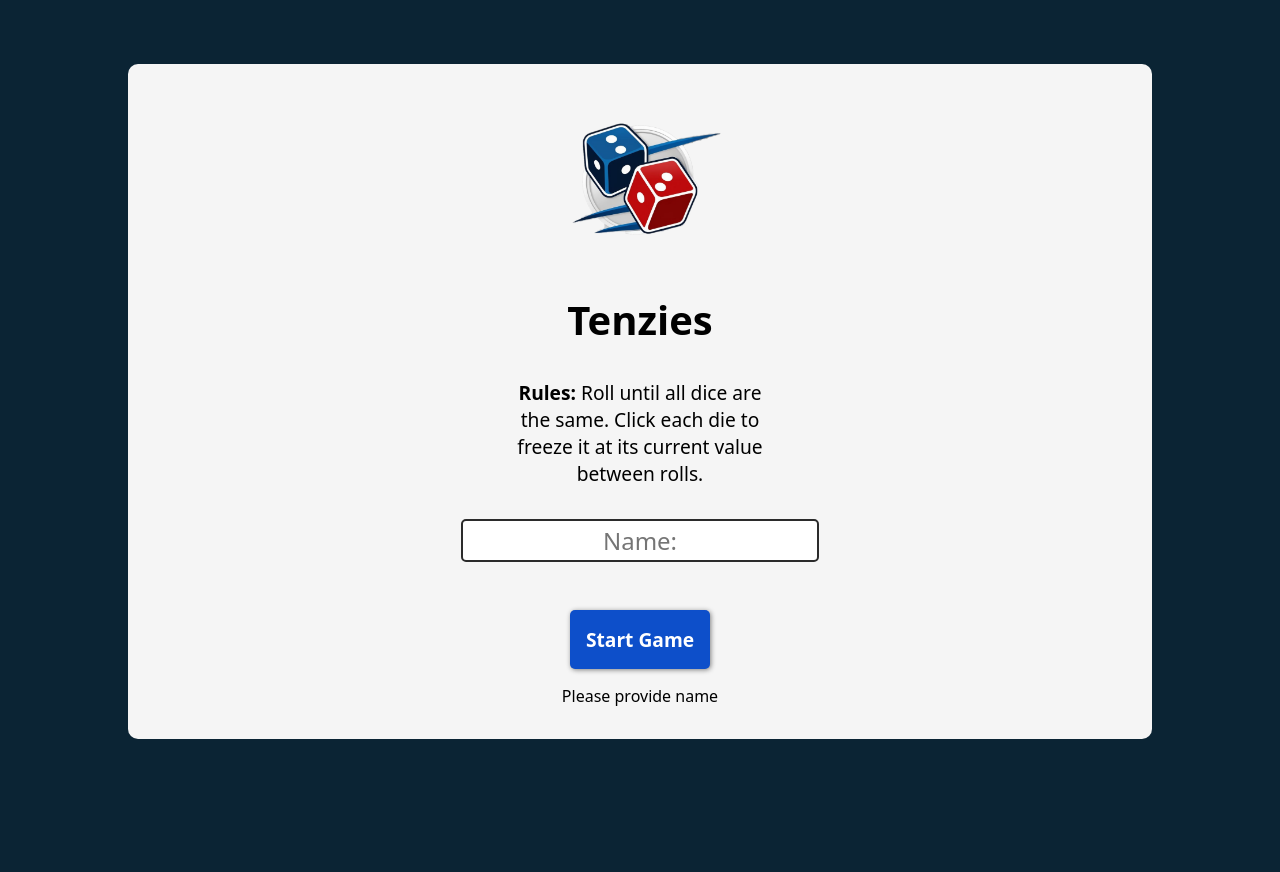
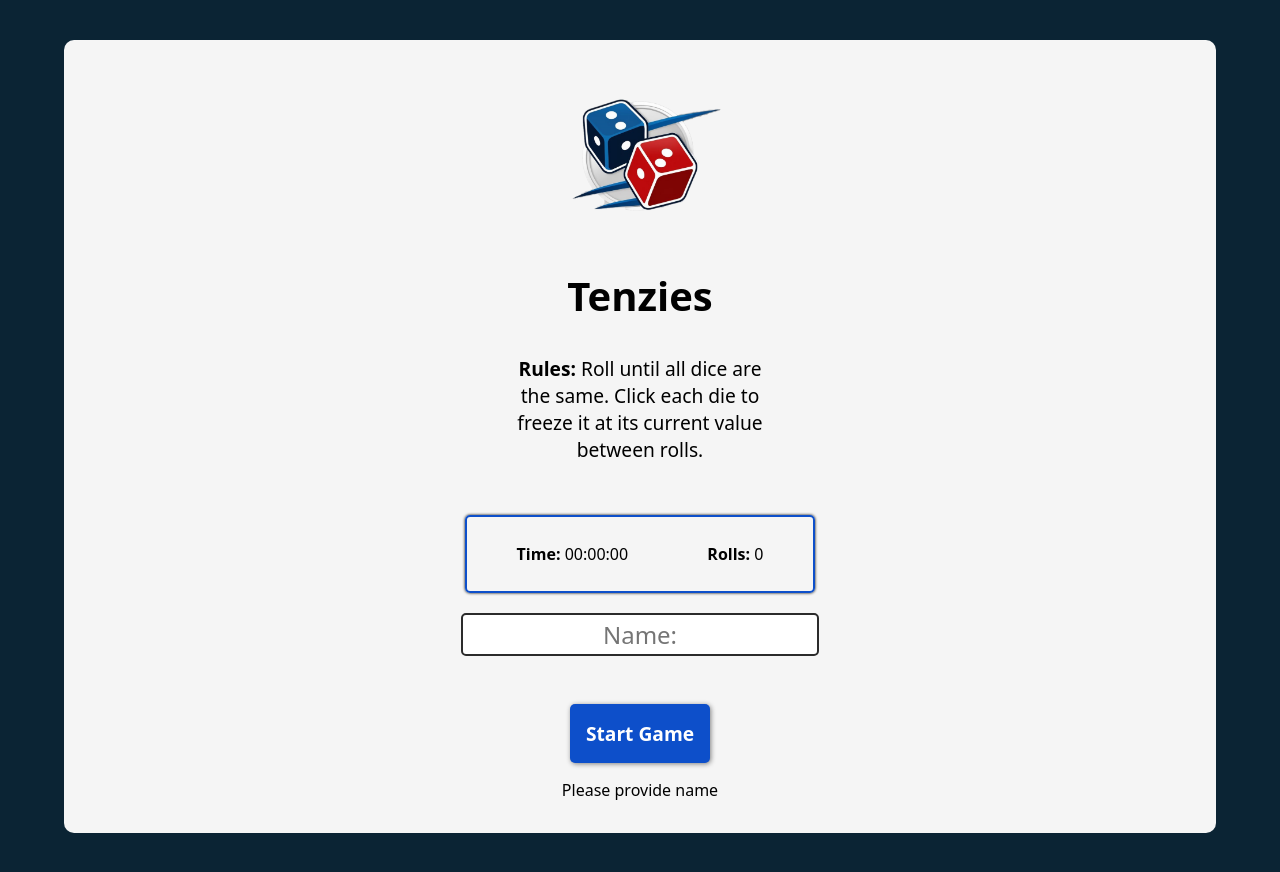
Before and after one commit to Iliyan300/Tenzies-Game, a React (Vite) app in the folder Tenzies-game/: page / in a window 1280 px wide. Before the commit the page ends 803 px from the top, so only its background shows below. Built offline with nearby package versions, Linux system fonts and the light colour scheme.

Commit message:
fixing timer and rolls tracker, refactor code

```diff
--- a/Tenzies-game/components/Die.jsx
+++ b/Tenzies-game/components/Die.jsx
@@ -5,7 +5,7 @@ function Dice(props) {
 const dotElements = [];
 
 for(let i = 0; i < props.value; i++) {
-dotElements.push(<div key={props.id} className="dot"></div>)
+dotElements.push(<div key={i} className="dot"></div>)
 }
 
 const styles = {
--- /dev/null
+++ b/Tenzies-game/components/RollsTracker.jsx
@@ -0,0 +1,13 @@
+
+
+function RollsTracker(props) {
+
+
+
+return(
+
+    <p><strong>Rolls: </strong> {props.rolls} </p>
+)
+}
+
+export default RollsTracker
--- /dev/null
+++ b/Tenzies-game/components/Timer.jsx
@@ -0,0 +1,41 @@
+import { useEffect} from 'react'
+
+function Timer({miliseconds, setmiliSeconds, isRunning}) {
+
+useEffect(() => {
+
+    let interval;
+    if(isRunning) {
+
+        interval = setInterval(() => {
+            setmiliSeconds(prev => prev + 10)
+
+        },10);
+    } else {
+        clearInterval(interval);
+    }
+
+    return () => clearInterval(interval);
+
+},[isRunning])
+
+
+let minutes = Math.floor(miliseconds / 60000);
+let seconds = Math.floor((miliseconds % 60000) / 1000);
+let milisecs = Math.floor((miliseconds % 1000) / 10);
+
+
+    return(
+
+        <p>
+        <strong>Time: </strong>
+        {minutes < 10 ? `0${minutes}` : minutes}
+        :{seconds < 10 ? `0${seconds}` : seconds}
+        :{milisecs < 10 ? `0${milisecs}` : milisecs}
+        </p>
+
+    )
+
+}
+
+export default Timer
--- a/Tenzies-game/src/App.css
+++ b/Tenzies-game/src/App.css
@@ -5,7 +5,7 @@
 
 
 body {
-  margin: 2rem;
+
   display: flex;
   justify-content: center;
   padding:2rem;
@@ -18,8 +18,8 @@ flex-direction: column;
 justify-content: top;
 align-items: center;
   background: #F5F5F5;
-  min-width: 80vw;
-  min-height: 80vh;
+  min-width: 90vw;
+  min-height: 90vh;
   border-radius:10px;
   text-align: center;
   padding:1rem;
@@ -166,3 +166,16 @@ max-width: 200px;
   margin-right: 4px;
 
 }
+
+.trackers-wrapper {
+
+  border:2px solid #0d4fca;
+  padding:10px;
+  margin:20px;
+  border-radius: 5px;
+  display:flex;
+  justify-content: space-around;
+  align-items: center;
+  width:350px;
+  box-shadow: 0px 0px 3px black;
+}
--- a/Tenzies-game/src/App.jsx
+++ b/Tenzies-game/src/App.jsx
@@ -1,16 +1,23 @@
 import { useState, useEffect } from 'react'
-import Die from "/components/Die"
+import Die from "../components/Die"
+import Timer from "../components/Timer"
+import RollsTracker from '../components/RollsTracker'
 import './App.css'
 import { nanoid } from "nanoid"
 import Confetti from "react-confetti"
+
+
 
 function App() {
 
 const [dice, setDice] = useState(getRandomNumbers());
 const [tenzies, setTenzies] = useState(false);
 const [rolls, setRolls] = useState(0);
-const [userName, setUserName] = useState("")
+const [userName, setUserName] = useState("");
 const [isPlayerName, setIsPlayerName] = useState(false);
+const [isRunning, setIsRunning] = useState(false);
+const [miliseconds, setmiliSeconds] = useState(0);
+
 
 
 function handleUserName(event) {
@@ -36,8 +43,9 @@ const allSameValues = dice.every(die => die.value === firstValue);
 
 if(allHeld && allSameValues) {
   setTenzies(true);
-}},[dice])
-
+  setIsRunning(false)
+}
+},[dice])
 
 
 function generateNumbers() {
@@ -62,8 +70,9 @@ setDice(oldDice => oldDice.map((die) => {
   return die.isHeld ? die : generateNumbers()
 
 }))
+
 setRolls(prev => prev + 1);
-
+setIsRunning(true);
 
 }
 
@@ -75,14 +84,17 @@ function newGame() {
   setDice(getRandomNumbers());
   setTenzies(false);
   setRolls(0);
+  setIsRunning(false)
+  setmiliSeconds(0)
 
 }
 
 const toggleResetBtn = () => {
 
- return (rolls > 0 && tenzies === false) && <button className='stop-reset-btn' onClick={newGame}>Stop & Reset</button>
+return (rolls > 0 && tenzies === false) && <button className='stop-reset-btn' onClick={newGame}>Stop & Reset</button>
 
 }
+
 
 
 const diceNumberElements = dice.map((die) =>
@@ -90,7 +102,6 @@ const diceNumberElements = dice.map((die) =>
 key={die.id}
 value={die.value}
 isHeld={die.isHeld}
-id={die.id}
 holdDice={() => holdDice(die.id)}
 />)
 
@@ -103,6 +114,11 @@ holdDice={() => holdDice(die.id)}
       <h1 className="main-title">Tenzies</h1>
       <p className="main-paragraph"> <strong>Rules:</strong> Roll until all dice are the same.
         Click each die to freeze it at its current value between rolls.</p>
+      <div className="trackers-wrapper">
+
+      <Timer miliseconds={miliseconds} setmiliSeconds={setmiliSeconds} isRunning={isRunning} />
+      <RollsTracker  rolls={rolls}/>
+      </div>
 
       { isPlayerName ?
 
@@ -115,7 +131,7 @@ holdDice={() => holdDice(die.id)}
       : <button className="control-btn" onClick={rollDice}>Roll</button> }
 
       { toggleResetBtn() }
-      <p><strong>Rolls: </strong> {rolls} </p>
+
       </div>
 
       : <form>
```
